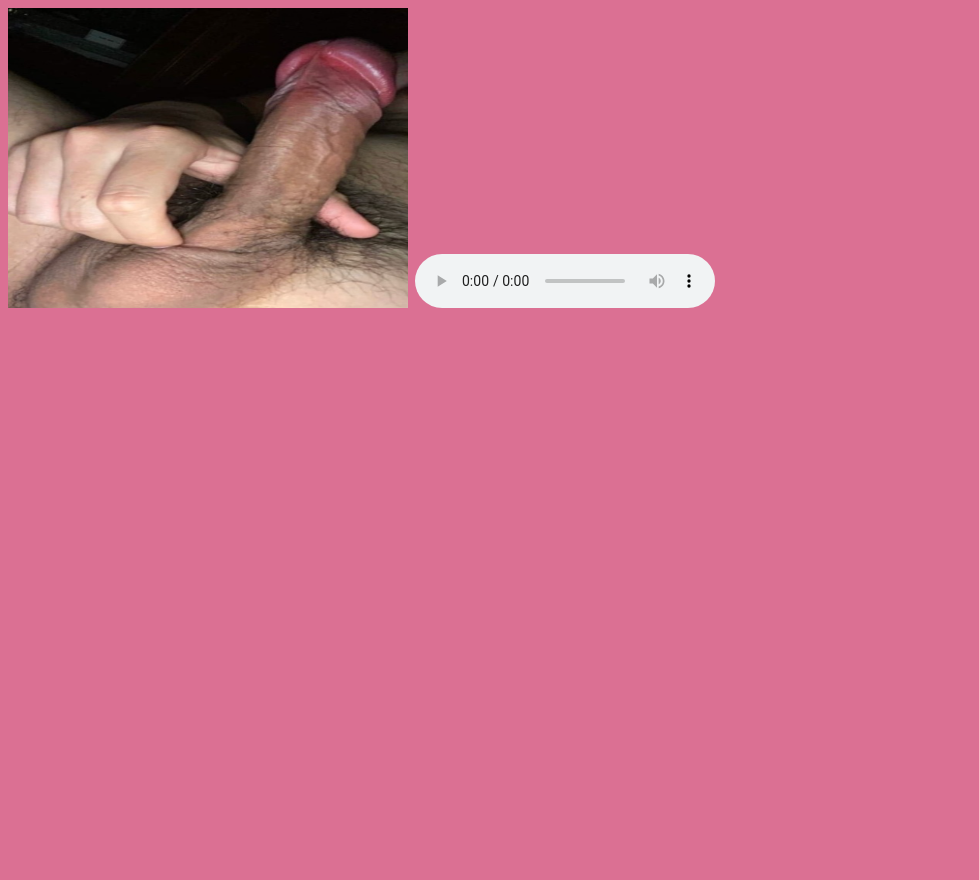
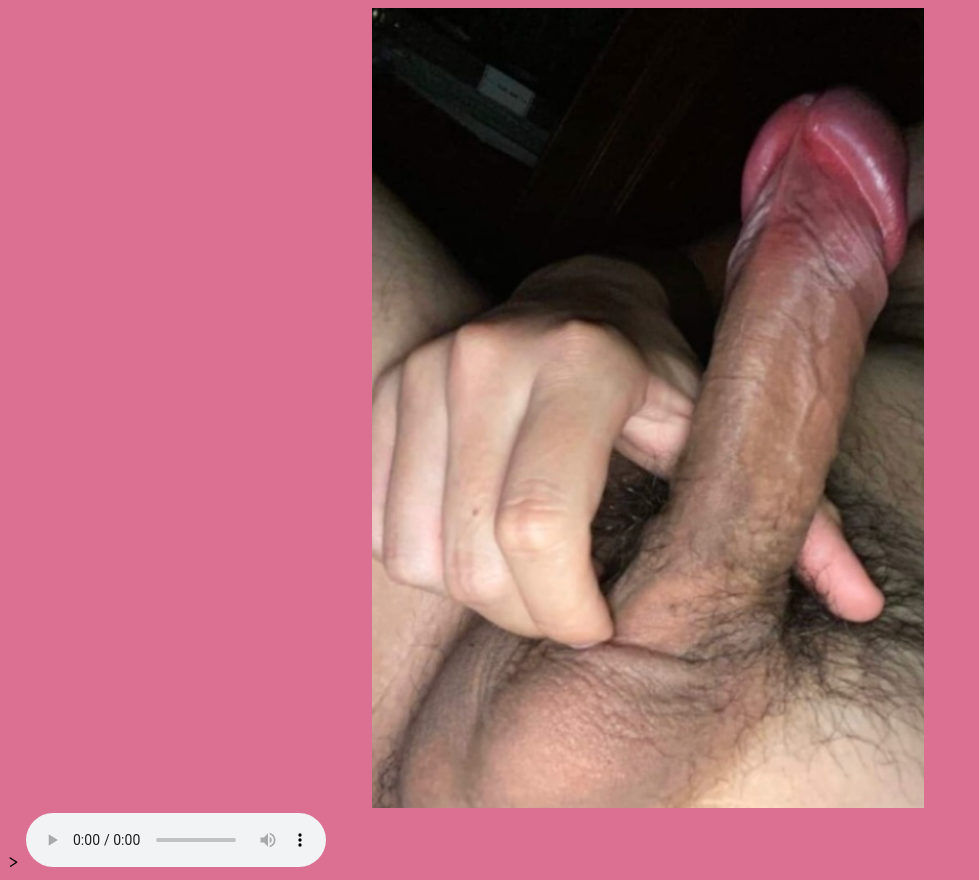
Before and after one commit to mh-3-3/hope_you_the_best, a plain HTML site: page index.html in a window 1280 px wide. Shown: the whole page, without its empty margins (0-979 px from the left). Before the commit the page ends 800 px from the top, so only its background shows below. Drawn offline with Linux system fonts and the light colour scheme.

Commit message:
Update index.html

```diff
--- a/index.html
+++ b/index.html
@@ -12,9 +12,8 @@
 </style>
 
 <body style = 'background-color: palevioletred;'>
-    <a>
-        <img src="cu.png" width="400" height="300">
-    </a>
+    <img src="cu.png"
+     style="width:100vw;height:100vh;object-fit:contain;">>
     <audio controls autoplay>
         <source src = "Meant_to_be.mp3" type = "audio/mpeg">
     </audio>
```
